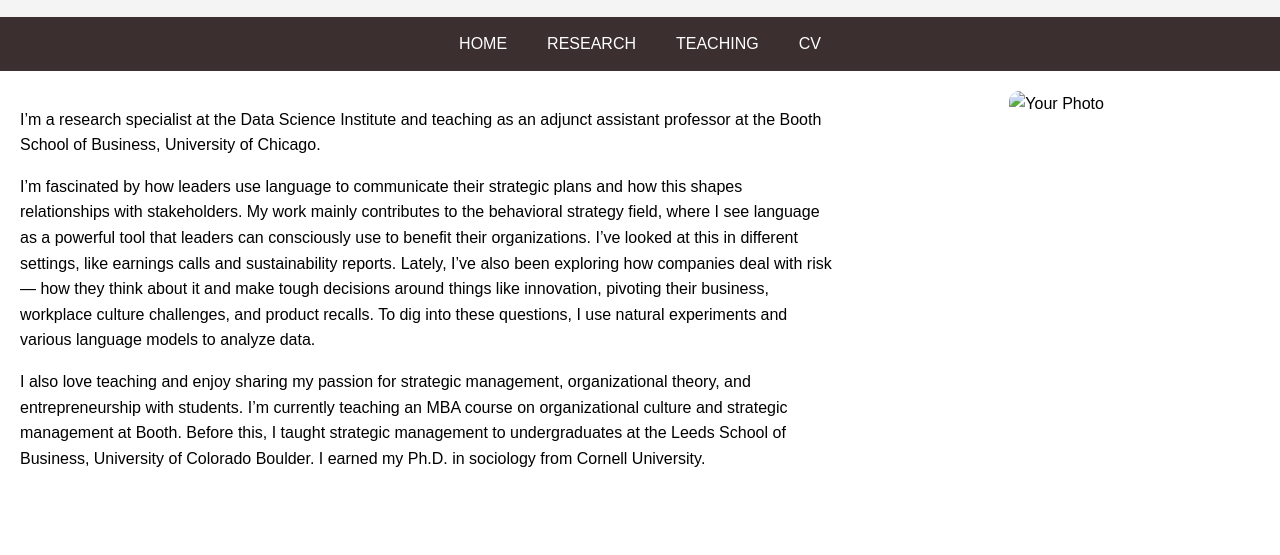
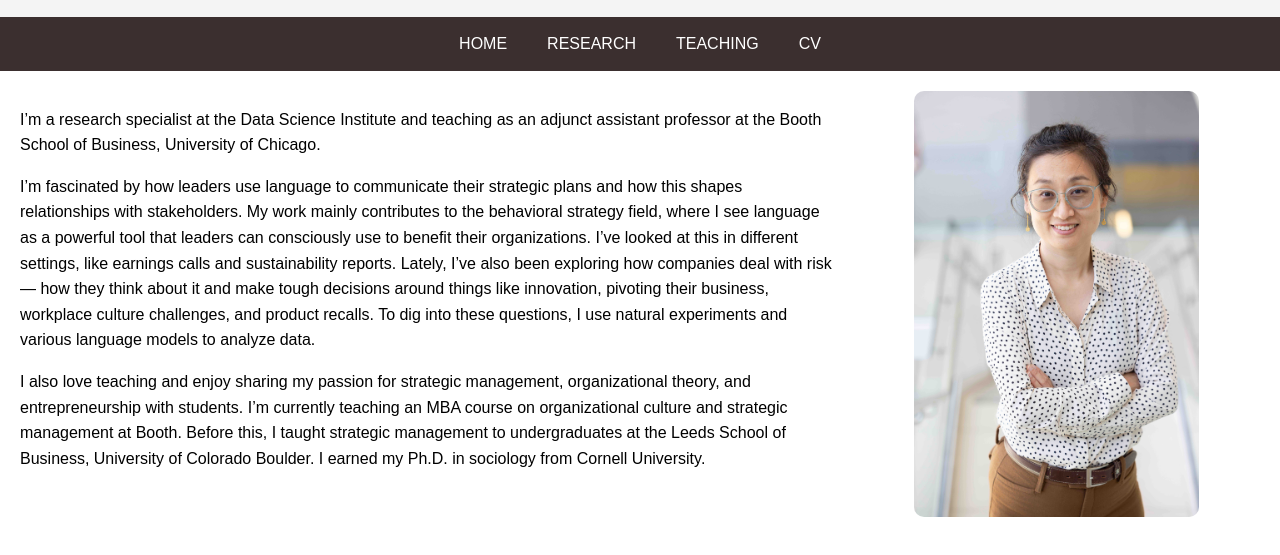
Before and after one commit to NingziLi/NingziLi.github.io, a plain HTML site: page index.html in a window 1280 px wide. Shown: the part 87-642 px from the top of the page. Drawn offline with Linux system fonts and the light colour scheme.

Commit message:
Add files via upload

```diff
--- a/index.html
+++ b/index.html
@@ -96,7 +96,7 @@
       <p>I also love teaching and enjoy sharing my passion for strategic management, organizational theory, and entrepreneurship with students. I’m currently teaching an MBA course on organizational culture and strategic management at Booth. Before this, I taught strategic management to undergraduates at the Leeds School of Business, University of Colorado Boulder. I earned my Ph.D. in sociology from Cornell University.</p>
     </div>
     <div class="right-column">
-      <img src="./uploads/2247374.jpg" alt="Your Photo">
+      <img src="./2247374.jpg" alt="Your Photo">
     </div>
   </div>
 
```
Also changed, not shown: cv.html (+1 -1 lines).
